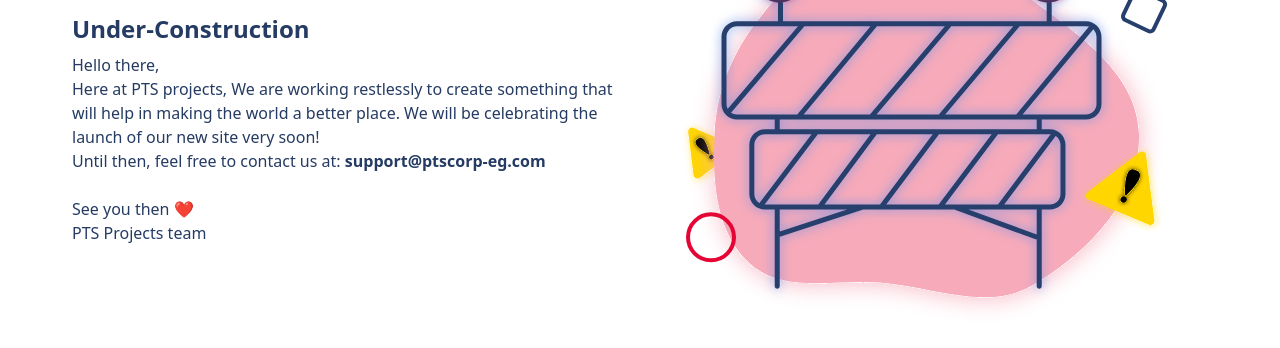
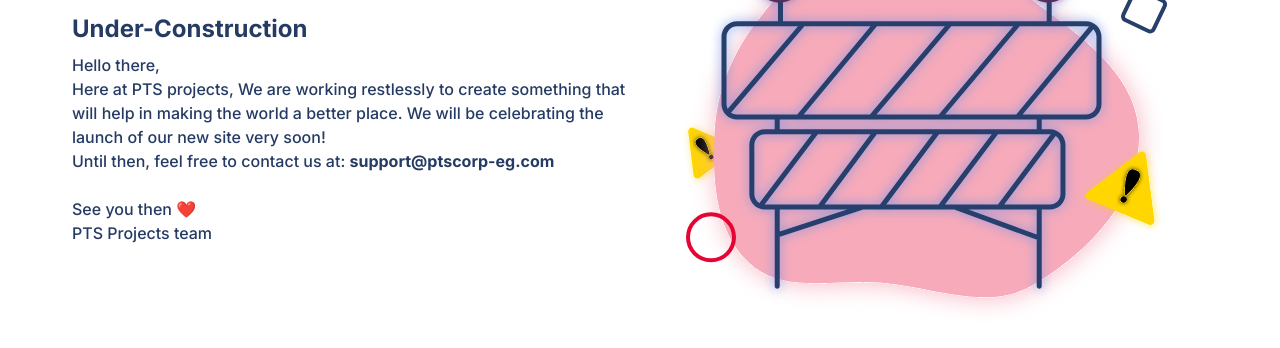
Before and after one commit to PTS-Holdings/pts.holdings-under-construction, a website: page index.html in a window 1280 px wide. Shown: the part 304-652 px from the top of the page. Drawn offline with Linux system fonts and the light colour scheme.

Commit message:
Add font

```diff
--- a/index.html
+++ b/index.html
@@ -10,9 +10,14 @@
     <link rel="stylesheet" href="./styles/styles.css" />
     <link rel="icon" type="image/x-icon" href="./public/favicon.ico">
     <meta name="description" content="Highly skilled and experienced project managers and teams are committed to deliver outstanding projects both large and small, and to create value for customers every step of the way.">
+
+    <!-- Google fonts -->
+    <link rel="preconnect" href="https://fonts.googleapis.com">
+    <link rel="preconnect" href="https://fonts.gstatic.com" crossorigin>
+    <link href="https://fonts.googleapis.com/css2?family=Inter:wght@400;500;700;800&display=swap" rel="stylesheet">
 </head>
 
-<body class="min-h-screen flex justify-center flex-col">
+<body class="min-h-screen flex justify-center flex-col font-inter">
     <main class="container">
         <div class="md:px-10 ">
             <div class="flex place-content-evenly flex-wrap-reverse">
--- a/tailwind.config.js
+++ b/tailwind.config.js
@@ -11,6 +11,9 @@
         pts:{
           blue: "#253B63"
         }
+      },
+      fontFamily: {
+        'inter':['Inter', 'sans-serif'],
       }
     },
   },
```
Also changed, not shown: styles/styles.css.
